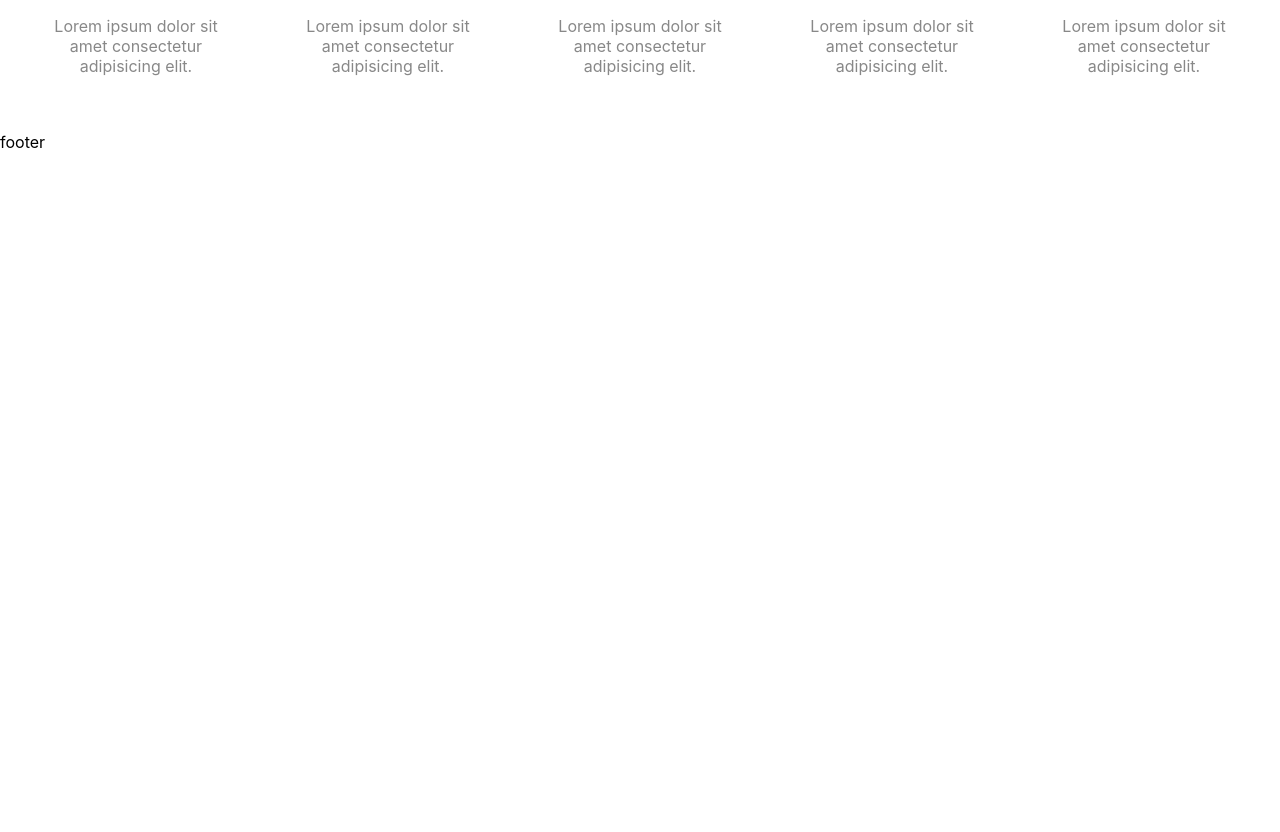
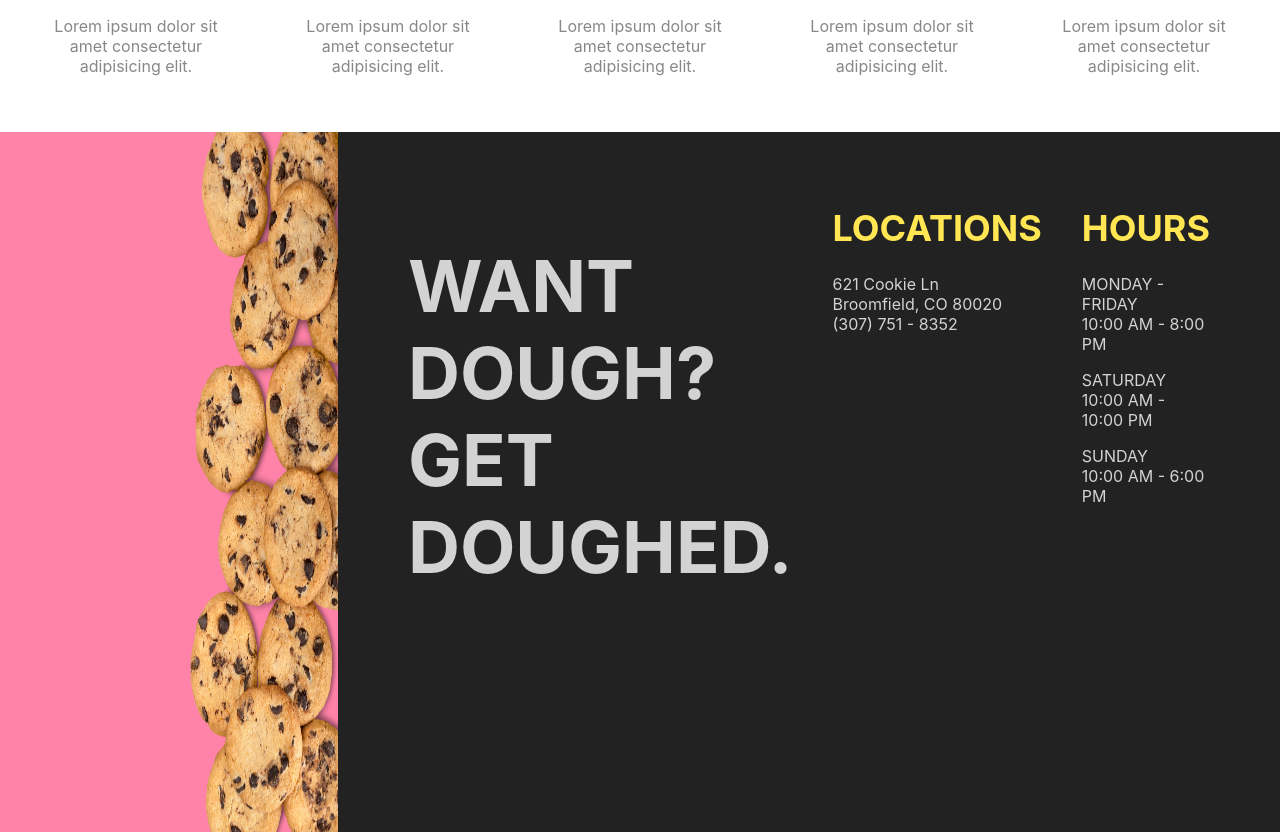
Before and after one commit to iam-saeed/cookie-delivery-app, a Next.js app: page / in a window 1280 px wide. Shown: the part 1707-2539 px from the top of the page. Before the commit the page ends 1859 px from the top, so only its background shows below. Built offline with nearby package versions, Linux system fonts and the light colour scheme.

Commit message:
added and styled footer component

```diff
--- a/components/Footer.jsx
+++ b/components/Footer.jsx
@@ -1,9 +1,43 @@
-import React from 'react'
+import React from 'react';
+import styles from '../styles/Footer.module.css';
+import Image from 'next/image';
 
 const Footer = () => {
     return (
-        <div>
-      footer
+        <div className={styles.container}>
+          <div className={styles.item}>
+          <Image src="/assets/cookiePoster.png"  alt="" layout="fill" />
+          </div>
+          <div className={styles.item}>
+            <div className={styles.card}>
+              <h2 className={styles.motto}>
+                WANT DOUGH? GET DOUGHED.
+              </h2>
+            </div>
+            <div className={styles.card}>
+              <h1 className={styles.title}>LOCATIONS</h1>
+              <p className={styles.text}>
+                621 Cookie Ln
+                <br /> Broomfield, CO 80020
+                <br /> (307) 751 - 8352
+              </p>
+            </div>
+            <div className={styles.card}>
+            <h1 className={styles.title}>HOURS</h1>
+            <p className={styles.text}>
+              MONDAY - FRIDAY
+              <br /> 10:00 AM - 8:00 PM
+            </p>
+            <p className={styles.text}>
+              SATURDAY
+              <br /> 10:00 AM - 10:00 PM
+            </p>
+            <p className={styles.text}>
+              SUNDAY
+              <br /> 10:00 AM - 6:00 PM
+            </p>
+            </div>
+          </div>
         </div>
     )
 }
--- /dev/null
+++ b/styles/Footer.module.css
@@ -0,0 +1,35 @@
+.container {
+    height: calc(100vh - 100px);
+    background-color: #222;
+    display: flex;
+}
+
+.item {
+    flex: 1;
+    position: relative;
+    display: flex;
+}
+.item:last-child {
+    flex: 2;
+    padding: 50px;
+    justify-content: space-between;
+}
+
+.card {
+    flex: 1;
+    padding: 0 20px;
+}
+
+.title {
+    font-size: 36px;
+    color: #FFE652
+}
+
+.text {
+    color: lightgray;
+}
+
+.motto {
+    font-size: 72px;
+    color: rgb(211, 211, 211);
+}
```
Also changed, not shown: public/assets/cookiePoster.png (added).
